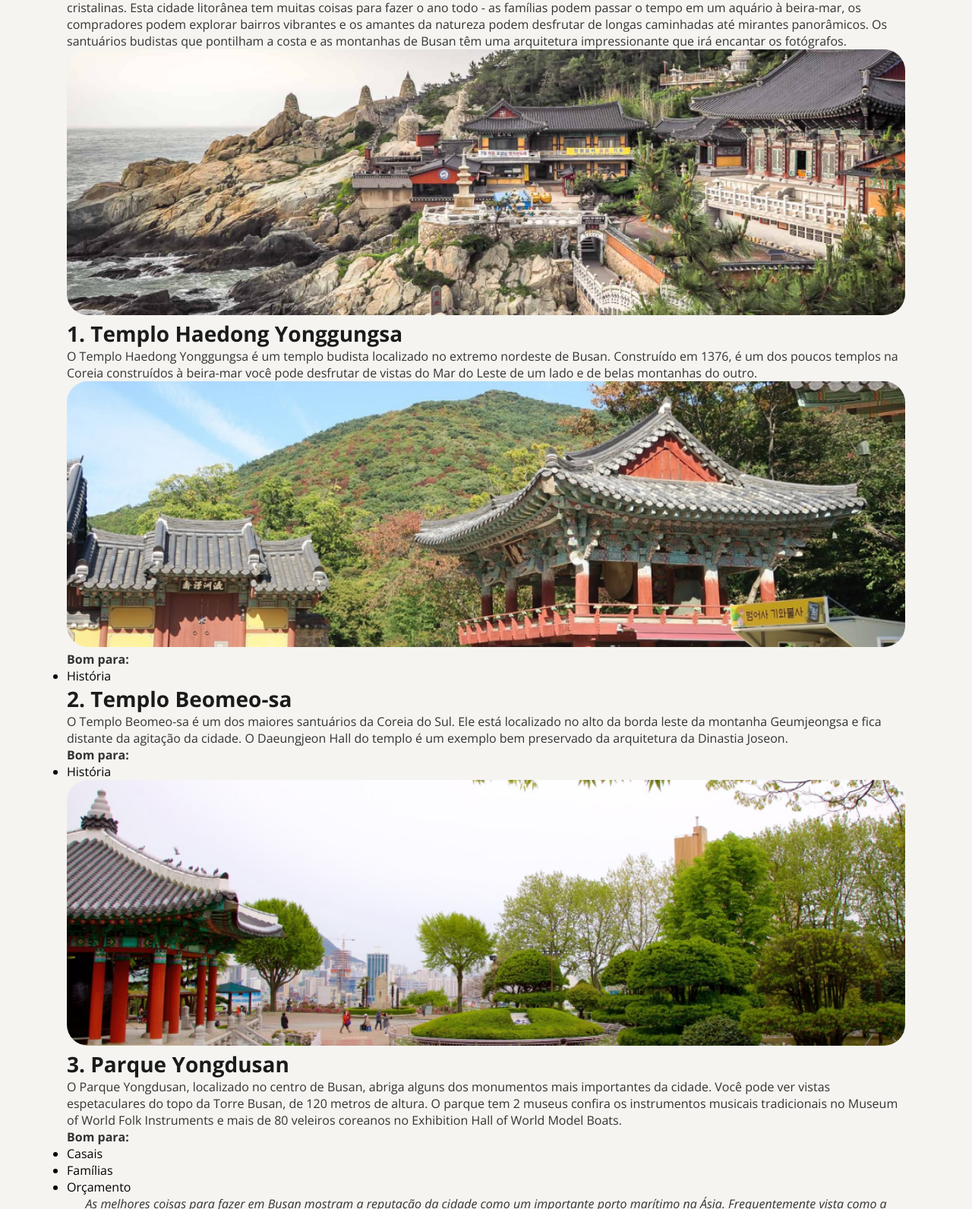
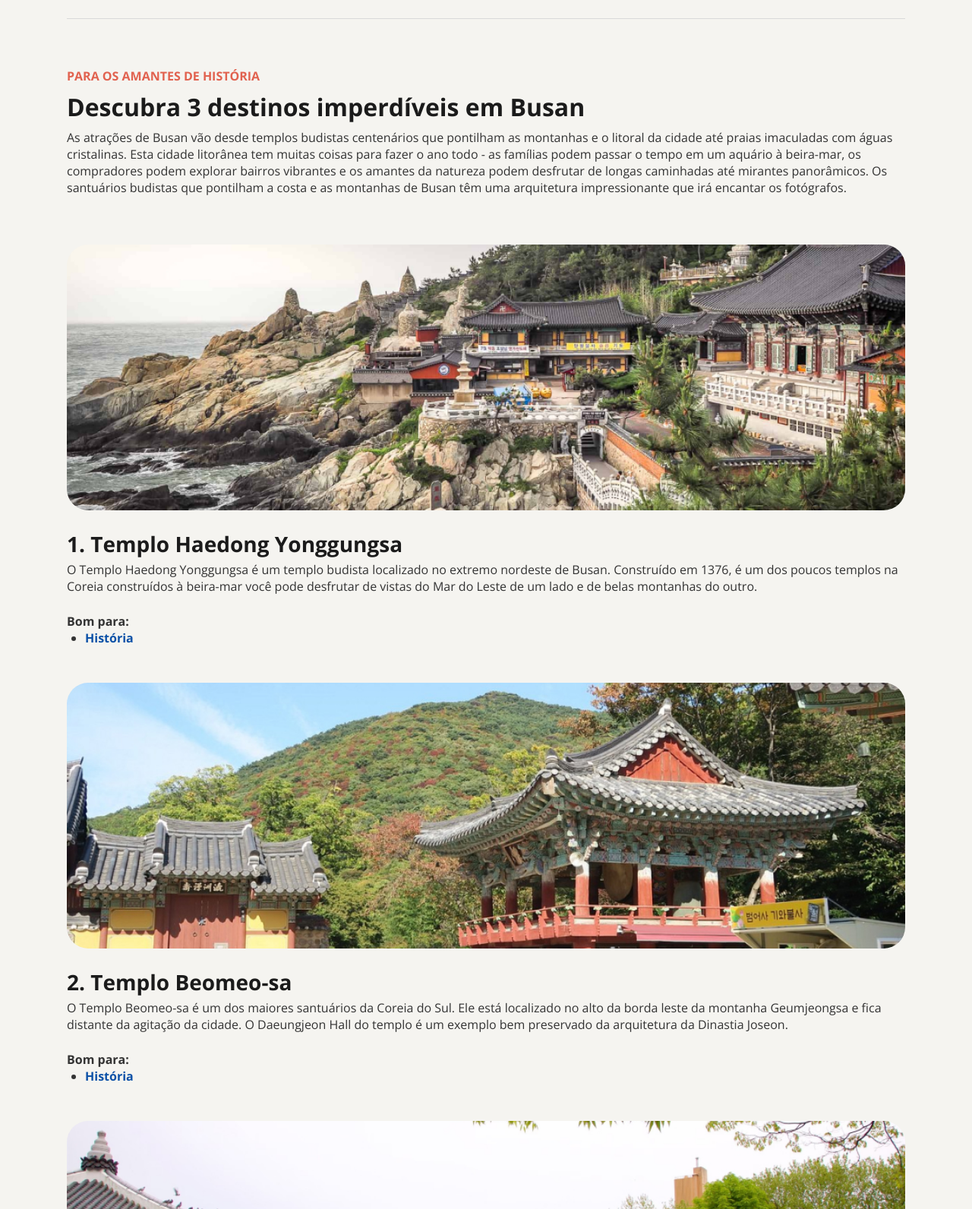
Before and after one commit to felipebalaminut/01---Local-Tur-smo, a plain HTML site: page index.html in a window 1280 px wide. Shown: the part 948-2540 px from the top of the page at 76% size. Drawn offline with nearby package versions, Linux system fonts and the light colour scheme.

Commit message:
adicionando espaçamentos e pequenos ajustes

```diff
--- a/index.html
+++ b/index.html
@@ -33,39 +33,41 @@
         <div class="divider"></div>
 
         <section id="curiosities">
+          <div class="header-list">
             <h4>Para os amantes de história</h4>
             <h2>Descubra 3 destinos imperdíveis em Busan</h2>
             <p>
               As atrações de Busan vão desde templos budistas centenários que
               pontilham as montanhas e o litoral da cidade até praias imaculadas
-            com águas cristalinas. Esta cidade litorânea tem muitas coisas para
-            fazer o ano todo - as famílias podem passar o tempo em um aquário à
-            beira-mar, os compradores podem explorar bairros vibrantes e os
-            amantes da natureza podem desfrutar de longas caminhadas até
-            mirantes panorâmicos. Os santuários budistas que pontilham a costa e
-            as montanhas de Busan têm uma arquitetura impressionante que irá
-            encantar os fotógrafos.
+              com águas cristalinas. Esta cidade litorânea tem muitas coisas
+              para fazer o ano todo - as famílias podem passar o tempo em um
+              aquário à beira-mar, os compradores podem explorar bairros
+              vibrantes e os amantes da natureza podem desfrutar de longas
+              caminhadas até mirantes panorâmicos. Os santuários budistas que
+              pontilham a costa e as montanhas de Busan têm uma arquitetura
+              impressionante que irá encantar os fotógrafos.
             </p>
+          </div>
           <img src="assets/Image_02.jpg" alt="" />
 
           <div class="local">
             <h3>1. Templo Haedong Yonggungsa</h3>
-            <p>
+            <p class="list">
               O Templo Haedong Yonggungsa é um templo budista localizado no
               extremo nordeste de Busan. Construído em 1376, é um dos poucos
               templos na Coreia construídos à beira-mar você pode desfrutar de
               vistas do Mar do Leste de um lado e de belas montanhas do outro.
             </p>
-            <img src="assets/Image_03.jpg" alt="" />
             <p><strong>Bom para:</strong></p>
             <ul>
               <li>História</li>
             </ul>
+            <img src="assets/Image_03.jpg" alt="" />
           </div>
 
           <div class="local">
             <h3>2. Templo Beomeo-sa</h3>
-            <p>
+            <p class="list">
               O Templo Beomeo-sa é um dos maiores santuários da Coreia do Sul.
               Ele está localizado no alto da borda leste da montanha Geumjeongsa
               e fica distante da agitação da cidade. O Daeungjeon Hall do templo
@@ -79,9 +81,9 @@
             <img src="assets/Image_04.jpg" alt="" />
           </div>
 
-          <div class="local">
+          <div class="local-2">
             <h3>3. Parque Yongdusan</h3>
-            <p>
+            <p class="list">
               O Parque Yongdusan, localizado no centro de Busan, abriga alguns
               dos monumentos mais importantes da cidade. Você pode ver vistas
               espetaculares do topo da Torre Busan, de 120 metros de altura. O
@@ -92,9 +94,9 @@
 
             <p><strong>Bom para:</strong></p>
             <ul>
-              <li>Casais</li>
-              <li>Famílias</li>
-              <li>Orçamento</li>
+              <li class="purple">Casais</li>
+              <li class="pink">Famílias</li>
+              <li class="orange">Orçamento</li>
             </ul>
           </div>
         </section>
@@ -110,9 +112,11 @@
           público cosmopolita o ano todo.
         </p>
 
-        <span>Feito com</span>
-        <img src="" alt="" />
-        <span>pela RocketSeat</span>
+        <div class="mensage">
+          <p>Feito com</p>
+          <img src="assets/heart.svg" alt="" />
+          <p>pela RocketSeat</p>
+        </div>
       </footer>
     </div>
   </body>
--- a/style.css
+++ b/style.css
@@ -36,6 +36,8 @@ h4 {
   font-size: 16px;
   font-weight: 700;
   text-transform: uppercase;
+
+  margin-bottom: 8px;
 }
 
 h1,
@@ -51,6 +53,8 @@ h3 {
   height: 660px;
   border-radius: 28px;
   object-fit: cover;
+
+  margin-block: 40px 24px;
 }
 
 p.description {
@@ -62,27 +66,94 @@ p.description {
   text-align: center;
 }
 
+.divider {
+  width: 100%;
+  height: 1px;
+  margin-block: 40px 40px;
+
+  background-color: var(--border-primary);
+}
+
+.header-list {
+  margin-block: 64px 16px;
+}
+
 h2 {
   font-size: 32px;
+  margin-bottom: 8px;
 }
 
-p {
+main p {
   color: var(--text-secondary);
   font-size: 16px;
   font-weight: 400;
 }
 
-img {
-    width: 100%;
-    height: 350px;
-    border-radius: 28px;
-    object-fit: cover;
+main img {
+  width: 100%;
+  height: 350px;
+  border-radius: 28px;
+  object-fit: cover;
+
+  margin-block: 48px 20px;
 }
 
 h3 {
   font-size: 28px;
+  margin-bottom: 4px;
 }
 
-p strong {
+main p strong {
   color: var(--text-secondary);
 }
+
+main p.list {
+  margin-bottom: 24px;
+}
+
+.local ul li {
+  font-size: 16px;
+  font-weight: 700;
+  color: var(--acent-blue);
+  margin-left: 24px;
+}
+
+.local-2 ul li {
+  font-size: 16px;
+  font-weight: 700;
+  margin-left: 24px;
+}
+
+ul li::marker {
+  color: #333333;
+}
+
+ul li.pink {
+    color: var(--acent-pink);
+}
+
+ul li.orange {
+    color: var(--acent-orange);
+}
+
+ul li.purple {
+    color: var(--acent-purple);
+}
+
+footer p.description {
+  margin-bottom: 64px;
+}
+
+footer img {
+  width: 20px;
+  height: 20px;
+  vertical-align: center;
+}
+
+.mensage {
+  display: flex;
+  align-items: center;
+  gap: 10px;
+
+  justify-content: center;
+}
```
Also changed, not shown: assets/heart.svg (added). Lines whose indentation alone changed are shown as unchanged.
